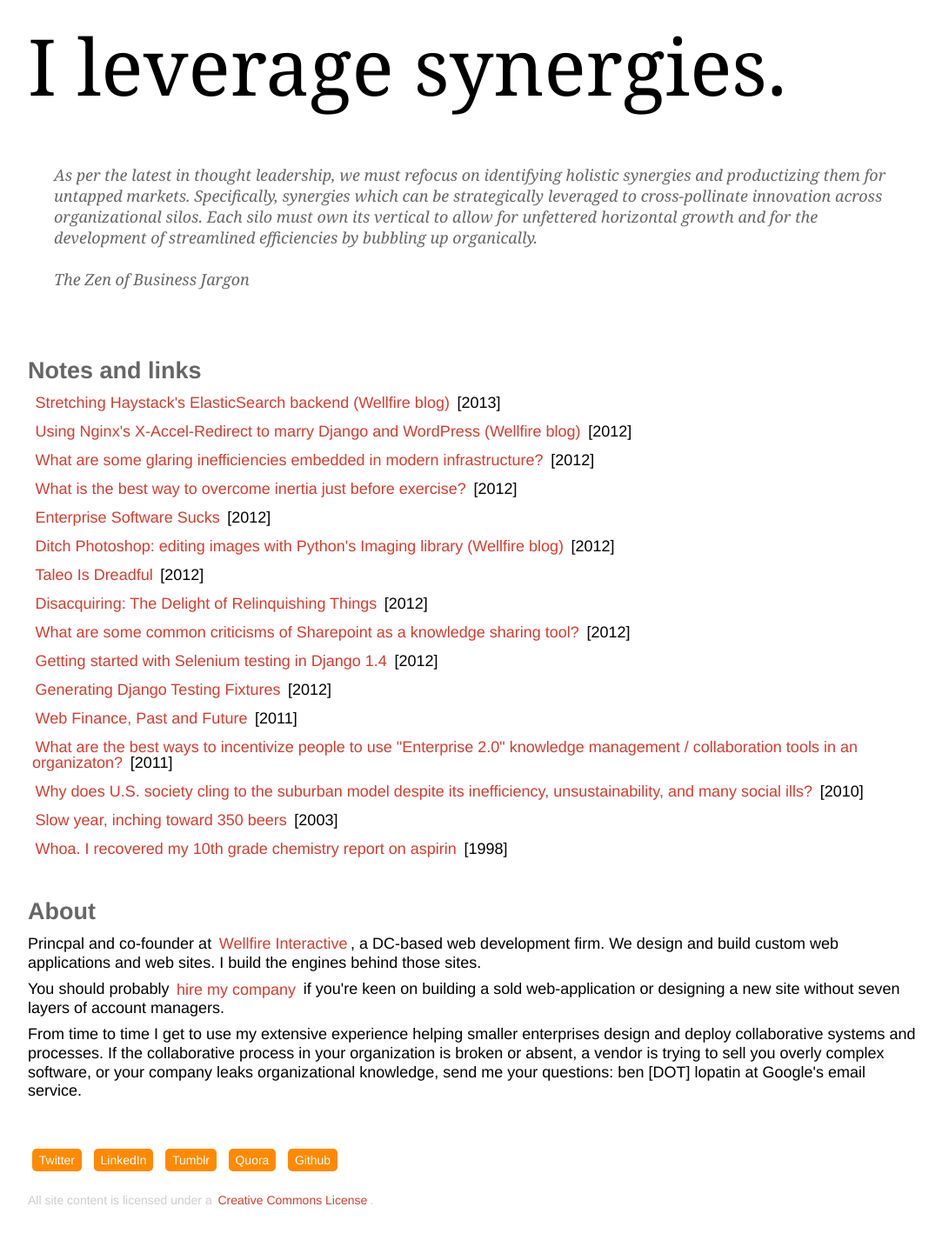
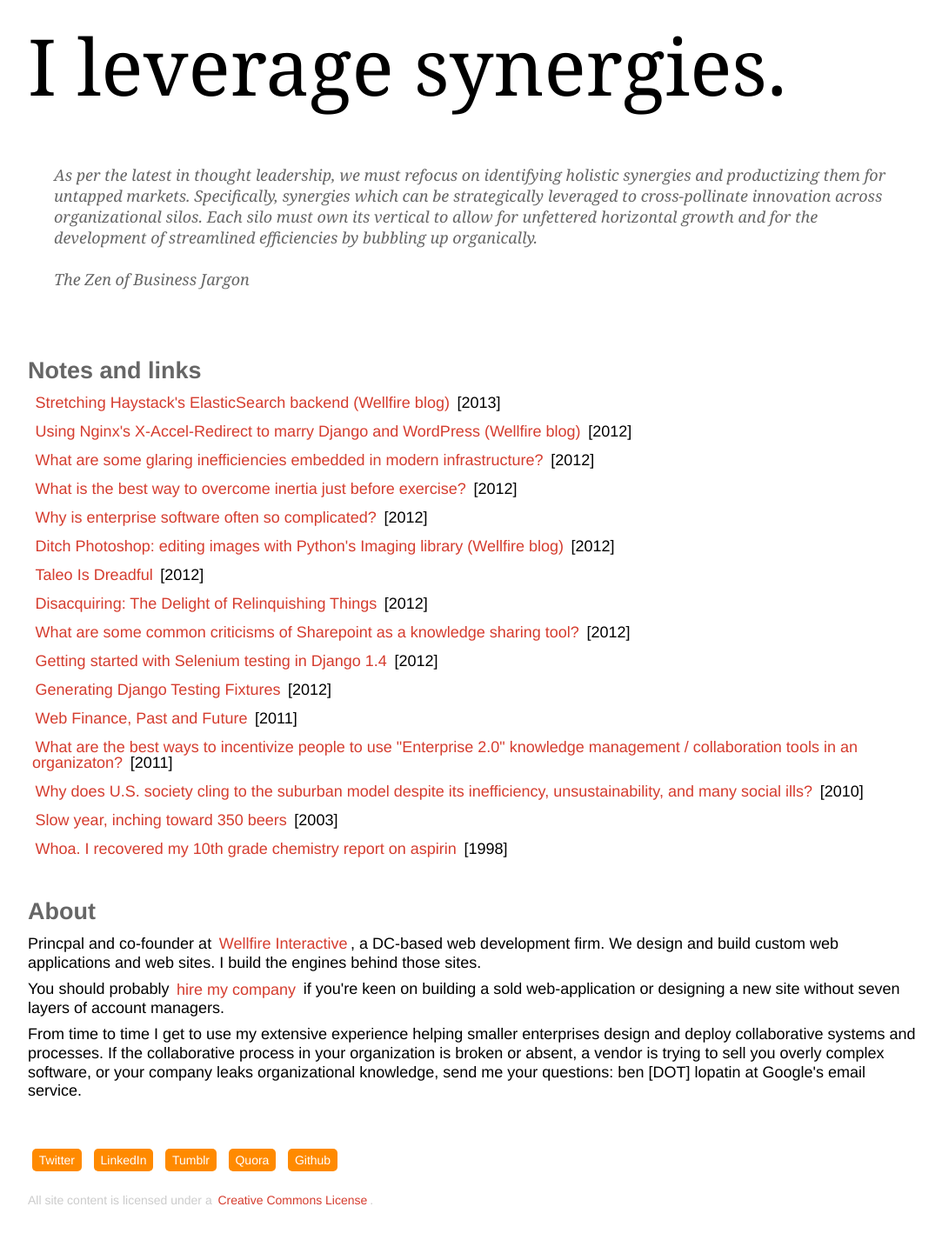
Before and after one commit to bennylope/bennylope.github.com, a Jekyll site: the page built from index.html, in a window 1280 px wide. Shown: the whole page at 87% size, without its empty margins (96-1179 px from the left). Built offline with Jekyll 4.4.1, drawn with Linux system fonts in a browser that asks for light colours; the list of posts is cut into pages by our own code; some of the changed lines change nothing that is shown.

Commit message:
Correct markdown

```diff
--- a/_posts/2012-05-26-enterprise-software-sucks.md
+++ b/_posts/2012-05-26-enterprise-software-sucks.md
@@ -1,5 +1,3 @@
-http://www.quora.com/Enterprise-Software/Why-is-enterprise-software-often-so-complicated/answer/Ben-Lopatin
-
 ---
 published: true
 title: Why is enterprise software often so complicated?
```
